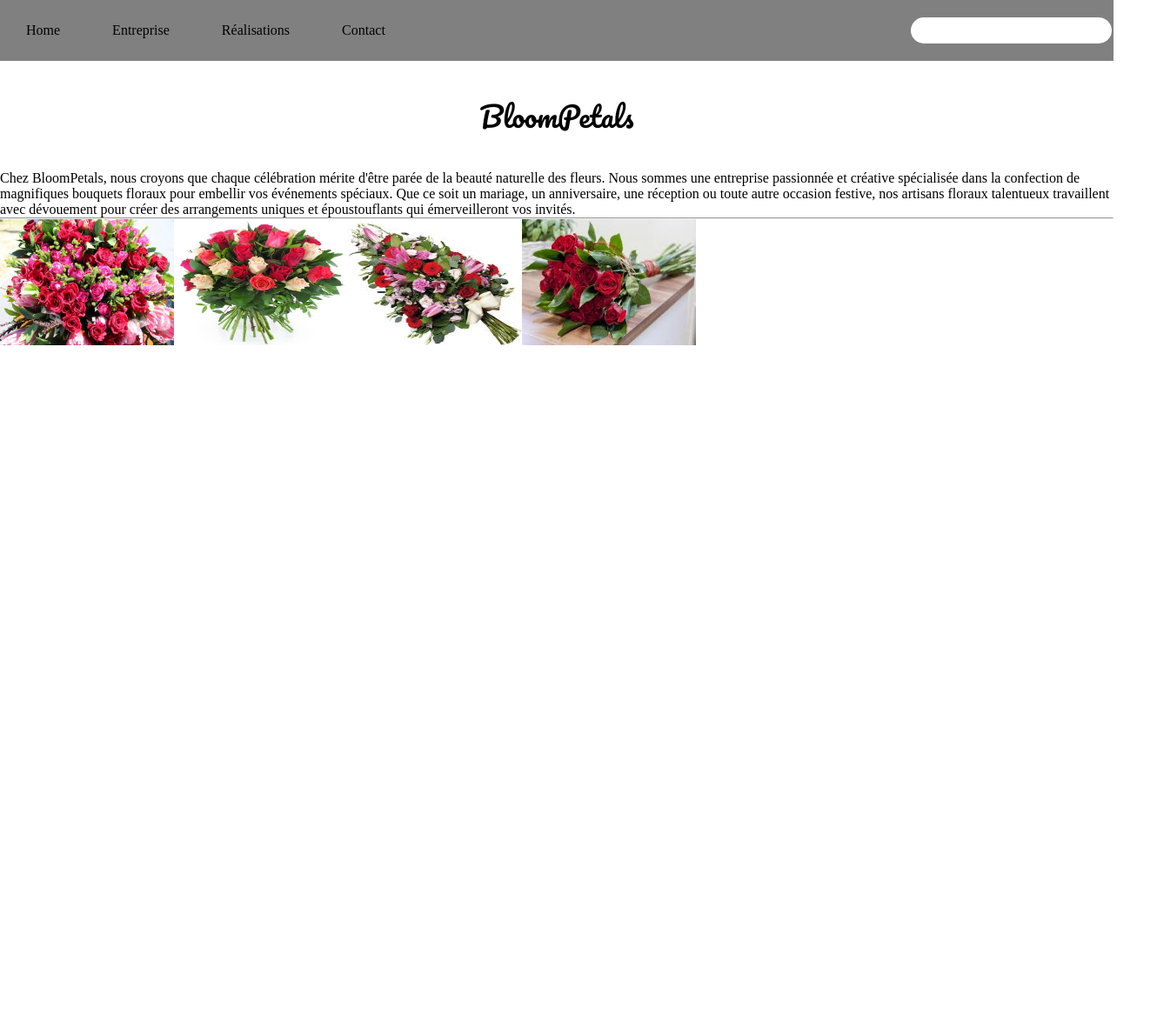
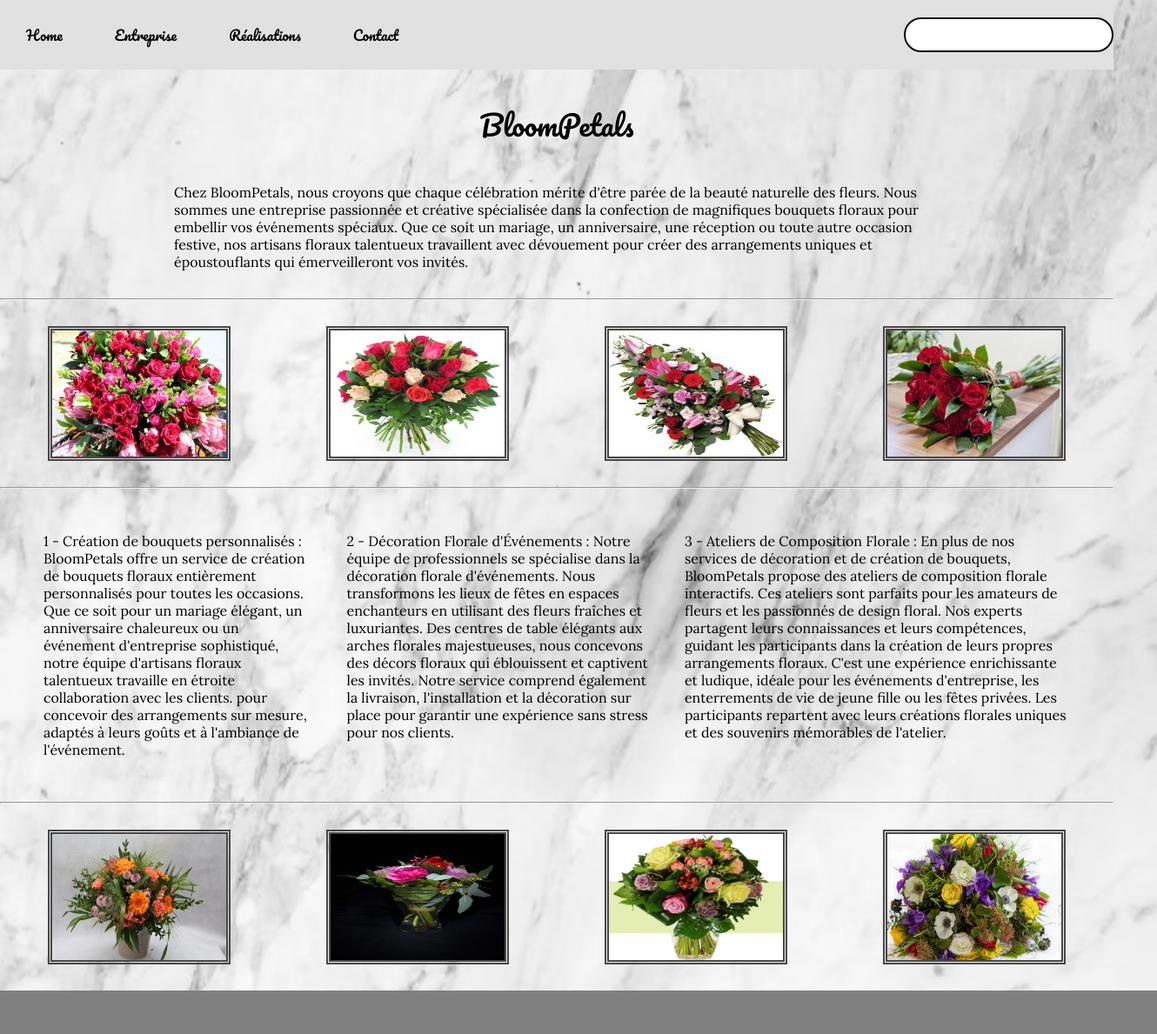
Before and after one commit to thomas-chardin/bloomPetals, a plain HTML site: page index.html in a window 1280 px wide. Shown: the whole page at 87% size, 1330 px wide, since content can reach past the window. Before the commit the page ends 800 px from the top, so only its background shows below. Drawn offline with Linux system fonts and the light colour scheme.

Commit message:
mise a jour avec le html dans les pages

```diff
--- a/index.css
+++ b/index.css
@@ -1,4 +1,5 @@
-@import url('https://fonts.googleapis.com/css2?family=Pacifico&display=swap');
+@import url('https://fonts.googleapis.com/css2?family=Lora&family=Pacifico&display=swap');
+
 *{
       margin: 0;
 
@@ -17,6 +18,7 @@
     .nav-list {
         width: 50%;
         display: flex;
+        font-family: 'Pacifico';
     }
 
     .nav-list li {
@@ -39,14 +41,14 @@
     }
 
     #search {
-        padding: 5px;
+        padding: 8px;
         font-size: 17px;
-        border: 2px solid grey;
+        border: 2px solid rgb(10, 10, 10);
         border-radius: 25px;
     }
 
     .background {
-        background: grey
+        background: rgb(225, 225, 225)
     }
 
     #logo{
@@ -60,8 +62,52 @@
    float:left;
    width: 200px;
    height: 145px;
+   border: 5px double #494949;
     }
 
     #Ligne{
         padding: 10% 0;
     }
+
+    #Back{
+        background-image: url("image/Marbre.jpg");
+        background-repeat: no-repeat;
+        background-size: cover;
+    }
+
+    #lampions{
+        flex-direction: row;
+        justify-content: space-around;
+        display:flex;
+        padding-top: 30px;
+        padding-bottom: 30px;
+    }
+
+    #text{
+            height: 100px;
+            display: flex;
+            align-items: center;
+            justify-content: center;
+            padding-top: 5px;
+            padding-right: 200px;
+            padding-bottom: 2em;
+            padding-left: 200px;
+            font-family: 'Lora';
+         }
+
+    #colonne{
+        display:flex;
+        justify-content: space-around;
+        padding-top: 50px;
+        padding-right: 50px;
+        padding-bottom: 50px;
+        padding-left: 50px;
+        font-family: 'Lora';
+        gap: 40px;
+    }
+    footer{
+    background-color: grey;
+    width: 100%;
+    padding: 0px;
+    border: 25px solid grey;
+    }
--- a/index.html
+++ b/index.html
@@ -6,39 +6,83 @@
             Horizontal Navigation Bar
         </title>
     </head>
-    <body>
-    <section>
+    <body id="Back">
+    <header>
         <nav class="navbar background">
             <ul class="nav-list">
-                <li><a href="#Home">Home</a></li>
-                <li><a href="#Entreprise">Entreprise</a></li>
-                <li><a href="#Réalisations">Réalisations</a></li>
-                <li><a href="#Contact">Contact</a></li>
+                <li><a href="index.html">Home</a></li>
+                <li><a href="entreprise.html">Entreprise</a></li>
+                <li><a href="realisations.html">Réalisations</a></li>
+                <li><a href="contact.html">Contact</a></li>
             </ul>
             <div class="rightNav">
                 <input type="text" name="search" id="search" />
             </div>
         </nav>
+    </header>
+    <section>
+        <div>
+        <p id="logo">BloomPetals</p>
+        </div>
     </section>
     <section>
-        <p id="logo">BloomPetals</p>
+        <div id="rectangle-arrondi">
+            <p id="text">Chez BloomPetals, nous croyons que chaque célébration mérite d'être parée de la beauté
+                naturelle des fleurs. Nous sommes une entreprise passionnée et créative spécialisée dans
+                la confection de magnifiques bouquets floraux pour embellir vos événements spéciaux. Que
+                ce soit un mariage, un anniversaire, une réception ou toute autre occasion festive, nos
+                artisans floraux talentueux travaillent avec dévouement pour créer des arrangements
+                uniques et époustouflants qui émerveilleront vos invités.</p>
+        </div>
     </section>
-    <section>
-        <p>Chez BloomPetals, nous croyons que chaque célébration mérite d'être parée de la beauté
-            naturelle des fleurs. Nous sommes une entreprise passionnée et créative spécialisée dans
-            la confection de magnifiques bouquets floraux pour embellir vos événements spéciaux. Que
-            ce soit un mariage, un anniversaire, une réception ou toute autre occasion festive, nos
-            artisans floraux talentueux travaillent avec dévouement pour créer des arrangements
-            uniques et époustouflants qui émerveilleront vos invités.</p>
-    </section>
+    <div>
     <HR>
+    </div>
     <section>
         <div id="lampions">
             <img src="image/image1.jpg" alt="" /><img src="image/image2.jpg" alt="" /><img src="image/image3.jpg" alt="" /><img src="image/image4.jpg" alt="" />
         </div>
     </section>
     <section>
-
+        <HR>
     </section>
+    <section id="colonne">
+        <div id="rectangle-arrondi">
+            <p>1 - Création de bouquets personnalisés : BloomPetals offre un service de création de
+                bouquets floraux entièrement personnalisés pour toutes les occasions. Que ce soit pour un
+                mariage élégant, un anniversaire chaleureux ou un événement d'entreprise sophistiqué,
+                notre équipe d'artisans floraux talentueux travaille en étroite collaboration avec les clients.
+                pour concevoir des arrangements sur mesure, adaptés à leurs goûts et à l'ambiance de
+                l'événement.</p>
+        </div>
+        <div id="rectangle-arrondi">
+            <p>2 - Décoration Florale d'Événements : Notre équipe de professionnels se spécialise dans
+                la décoration florale d'événements. Nous transformons les lieux de fêtes en espaces
+                enchanteurs en utilisant des fleurs fraîches et luxuriantes. Des centres de table élégants aux
+                arches florales majestueuses, nous concevons des décors floraux qui éblouissent et
+                captivent les invités. Notre service comprend également la livraison, l'installation et la
+                décoration sur place pour garantir une expérience sans stress pour nos clients.</p>
+        </div>
+        <div id="rectangle-arrondi">
+            <p>3 - Ateliers de Composition Florale : En plus de nos services de décoration et de création
+                de bouquets, BloomPetals propose des ateliers de composition florale interactifs. Ces
+                ateliers sont parfaits pour les amateurs de fleurs et les passionnés de design floral. Nos
+                experts partagent leurs connaissances et leurs compétences, guidant les participants dans
+                la création de leurs propres arrangements floraux. C'est une expérience enrichissante et
+                ludique, idéale pour les événements d'entreprise, les enterrements de vie de jeune fille ou
+                les fêtes privées. Les participants repartent avec leurs créations florales uniques et des
+                souvenirs mémorables de l'atelier.</p>
+        </div>
+    </section>
+    <section>
+        <HR>
+    </section>
+    <section>
+        <div id="lampions">
+            <img src="image/image5.jpg" alt="" /><img src="image/image6.jpg" alt="" /><img src="image/image7.jpg" alt="" /><img src="image/image8.jpg" alt="" />
+        </div>
+    </section>
+    <footer id="footer">
+    </footer>
     </body>
 </html>
```
Also changed, not shown: contact.html (+59 -0 lines), entreprise.html (+113 -0 lines), image/Marbre.jpg (added), image/beige.jpg (added), image/fondbeige.jpg (added), 1 other file.
